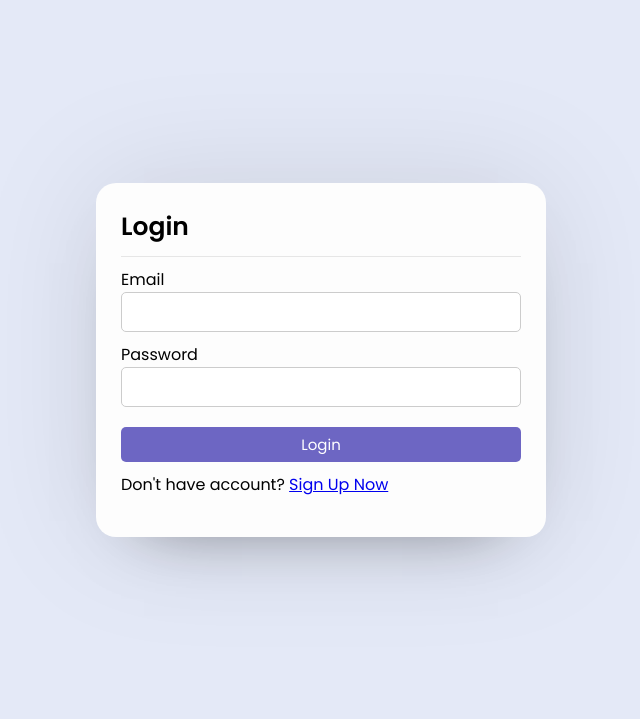
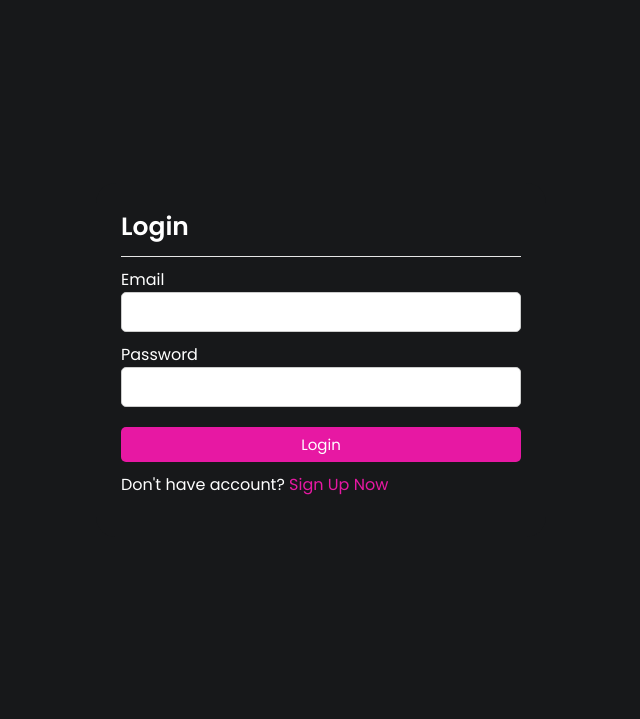
Before and after one commit to Alisherovich07/Amin-master, a PHP site: page /login.php in a window 1280 px wide. Shown: the top 719 px of the page, without its empty margins (319-959 px from the left). Run offline with PHP 8.4, Linux system fonts and the light colour scheme.

Commit message:
login and registry

```diff
--- a/css/login.css
+++ b/css/login.css
@@ -4,9 +4,6 @@
     margin: 0;
     box-sizing: border-box;
     font-family: 'Poppins',sans-serif;
-}
-body{
-    background: #e4e9f7;
 }
 .container{
     display: flex;
@@ -15,13 +12,11 @@ body{
     min-height: 90vh;
 }
 .box{
-    background: #fdfdfd;
+    background: #17181AFF;
     display: flex;
     flex-direction: column;
     padding: 25px 25px;
     border-radius: 20px;
-    box-shadow: 0 0 128px 0 rgba(0,0,0,0.1),
-                0 32px 64px -48px rgba(0,0,0,0.5);
 }
 .form-box{
     width: 450px;
@@ -51,7 +46,7 @@ body{
 }
 .btn{
     height: 35px;
-    background: rgba(76,68,182,0.808);
+    background: #E718A3FF;
     border: 0;
     border-radius: 5px;
     color: #fff;
@@ -133,5 +128,5 @@ main{
     border:1px solid #699053;
     border-radius: 5px;
     margin-bottom: 10px;
-    color: red;
+    color: green;
 }
--- a/index.php
+++ b/index.php
@@ -1753,10 +1753,8 @@
                                 <h5>Subscribe</h5>
                             </div>
                             <p>Lorem ipsum dolor sit amet, consectetur adipiscing elit, eiusmod tempor.</p>
-                            <form action="#">
-                                <input type="text" placeholder="Name">
-                                <input type="text" placeholder="Email">
-                                <button style="background-color:#EC6090FF;" type="submit"><span>Subscribe</span></button>
+                            <form action="">
+                               <a href="login.php"><button style="background-color:#EC6090FF;margin-top:50px" type="submit"><span>Subscribe</span></button></a>
                             </form>
                         </div>
                     </div>
--- a/login.php
+++ b/login.php
@@ -7,10 +7,11 @@
     <meta charset="UTF-8">
     <meta http-equiv="X-UA-Compatible" content="IE=edge">
     <meta name="viewport" content="width=device-width, initial-scale=1.0">
-    <link rel="stylesheet" href="css/login.css">
+    <link rel="stylesheet" href="./css/login.css">
     <title>Login</title>
 </head>
 <body>
+
       <div class="container">
         <div class="box form-box">
             <?php
@@ -41,24 +42,24 @@
 
 
             ?>
-            <header>Login</header>
+            <header style="color:#fff">Login</header>
             <form action="" method="post">
                 <div class="field input">
-                    <label for="email">Email</label>
+                    <label style="color:#fff" for="email">Email</label>
                     <input type="text" name="email" id="email" autocomplete="off" required>
                 </div>
 
                 <div class="field input">
-                    <label for="password">Password</label>
+                    <label style="color:#fff" for="password">Password</label>
                     <input type="password" name="password" id="password" autocomplete="off" required>
                 </div>
 
                 <div class="field">
 
-                    <input type="submit" class="btn" name="submit" value="Login" required>
+                    <input style="background:#E718A3FF;" type="submit" class="btn" name="submit" value="Login" required>
                 </div>
-                <div class="links">
-                    Don't have account? <a href="register.php">Sign Up Now</a>
+                <div class="links" style="color:#fff">
+                    Don't have account? <a style="color:#E718A3FF;text-decoration:none" href="register.php">Sign Up Now</a>
                 </div>
             </form>
         </div>
@@ -66,3 +67,12 @@
       </div>
 </body>
 </html>
+<style>
+    body{
+        background:#17181A;
+    }
+    .field input:hover{
+        background-color:#E71B8B65;
+        transition:1s
+    }
+</style>
```
Also changed, not shown: register.php (+16 -7 lines), img/login/login.jpg (added).
